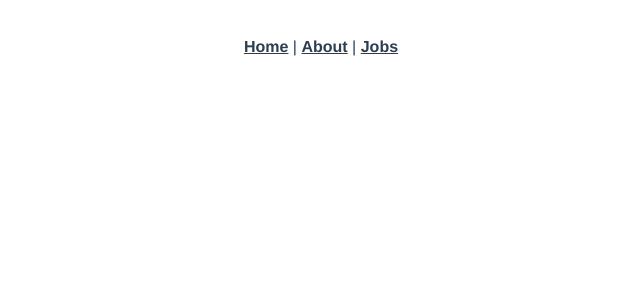
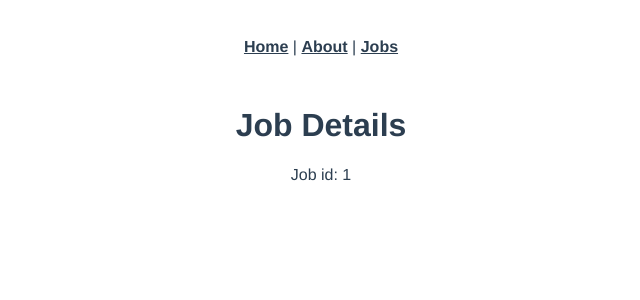
Before and after one commit to codigoisaac/vue-cool-jobs, a Vue app: page /jobs/1 in a window 1280 px wide. Before the commit this address had no page. Shown: the top 300 px of the page, without its empty margins (319-959 px from the left). Built offline with nearby package versions, Linux system fonts and the light colour scheme.

Commit message:
Route parameters and getting url paramaters with .params

```diff
--- a/src/router/index.js
+++ b/src/router/index.js
@@ -2,6 +2,7 @@
 import Home from "../views/Home.vue";
 import About from "../views/About.vue";
 import Jobs from "../views/jobs/Jobs.vue";
+import JobDetails from "../views/jobs/JobDetails.vue";
 
 const routes = [
   {
@@ -19,6 +20,11 @@
     name: "Jobs",
     component: Jobs,
   },
+  {
+    path: "/jobs/:id",
+    name: "JobDetails",
+    component: JobDetails,
+  },
 ];
 
 const router = createRouter({
--- a/src/views/jobs/JobDetails.vue
+++ b/src/views/jobs/JobDetails.vue
@@ -1,7 +1,17 @@
-<template></template>
+<template>
+  <h1>Job Details</h1>
+
+  <p>Job id: {{ id }}</p>
+</template>
 
 <script>
-export default {};
+export default {
+  data() {
+    return {
+      id: this.$route.params.id,
+    };
+  },
+};
 </script>
 
 <style></style>
```
